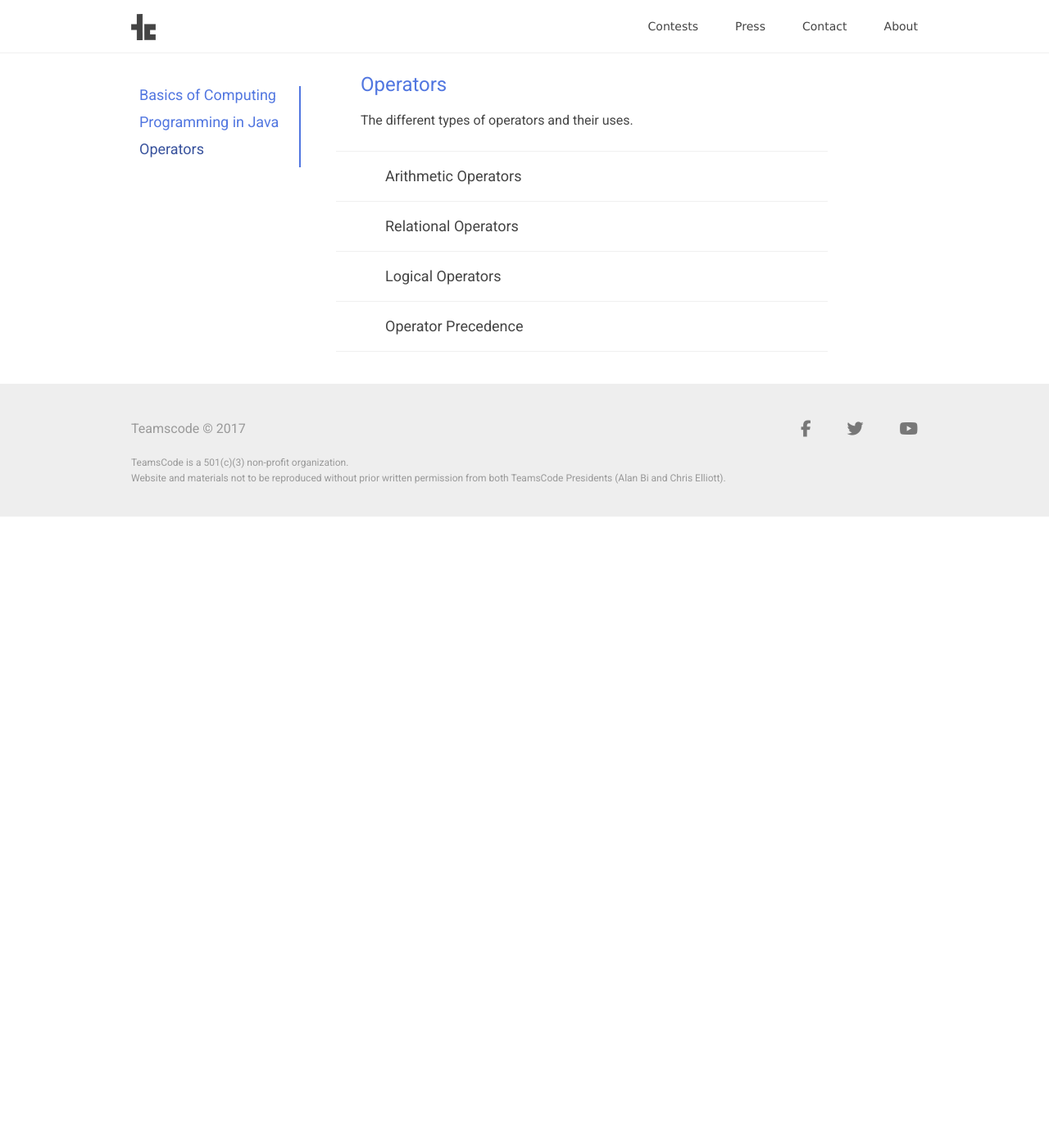
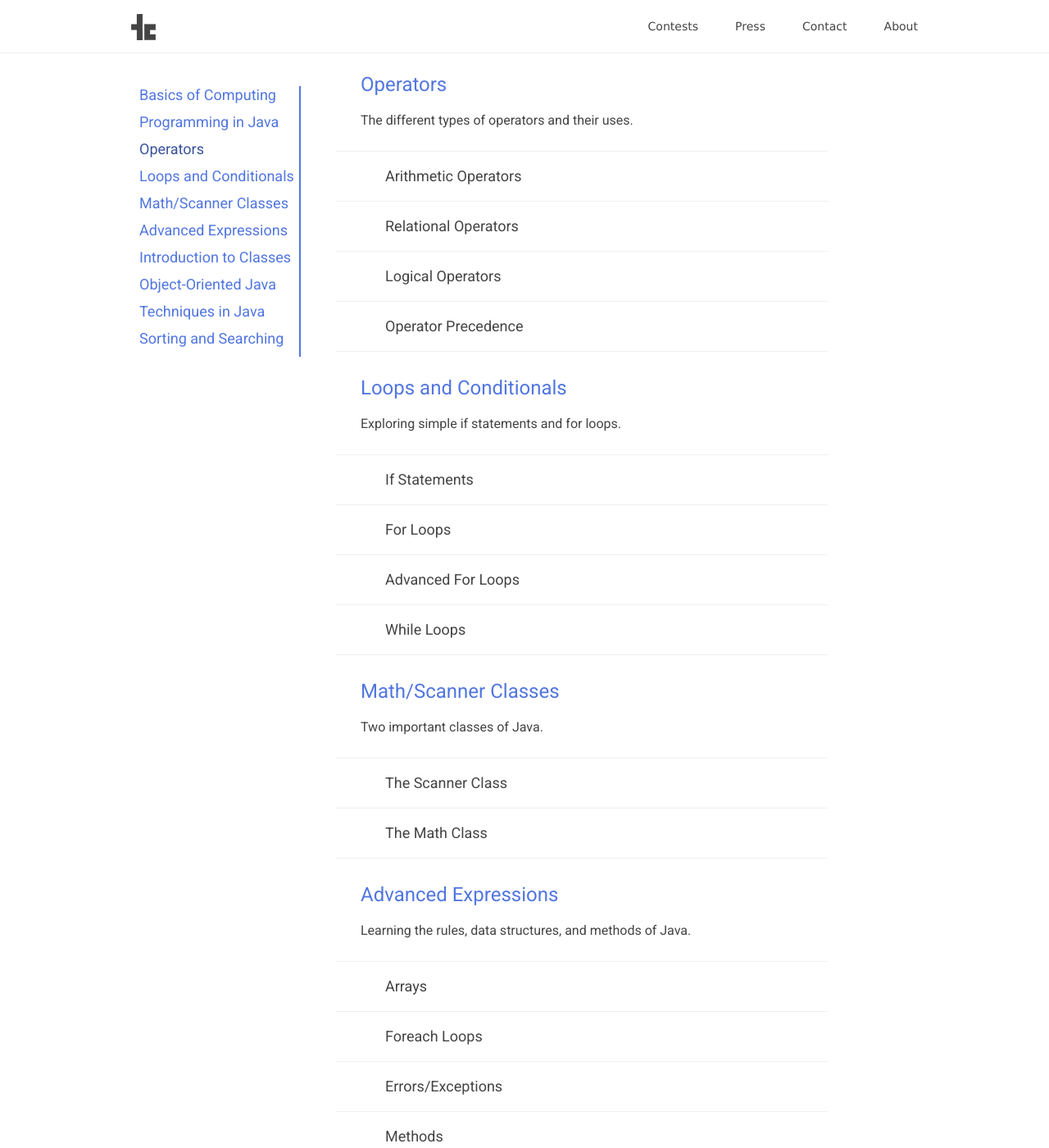
Before and after one commit to teamscode/teamscode.github.io, a Jekyll site: the page built from learn/ap-computer-science/index.html, in a window 1280 px wide and 1400 px high, scrolled down 836 px. Shown: the whole window at 82% size. Built offline with Jekyll 4.4.1, drawn with Linux system fonts in a browser that asks for light colours; nearby versions of some CDN libraries; before the commit the page ends 1466 px from its top, so only the background shows below that; some of the changed text lies outside the part shown.

Commit message:
adding lessons

```diff
--- a/_data/ap_comp_sci_lessons.yml
+++ b/_data/ap_comp_sci_lessons.yml
@@ -2,30 +2,101 @@
   description: The basics of programming and how computers work.
   lessons:
   - title: What is Programming?
-    link: /learn/ap-computer-science/sample-lesson/
+    link: /learn/ap-computer-science/what-is-programming/
   - title: Programming Languages
-    link: /learn/ap-computer-science/sample-lesson/
+    link: /learn/ap-computer-science/programming-languages/
   - title: Binary
-    link: /learn/ap-computer-science/sample-lesson/
+    link: /learn/ap-computer-science/binary/
   - title: Other Bases
-    link: /learn/ap-computer-science/sample-lesson/
+    link: /learn/ap-computer-science/other-bases/
 - header: Programming in Java
   description: An introduction to the basic syntax of Java.
   lessons:
   - title: Hello World
     link: /learn/ap-computer-science/hello-world/
-  - title: Primitive Data Types
-    link: /learn/ap-computer-science/sample-lesson/
+  - title: Primitive Variables
+    link: /learn/ap-computer-science/primitive-variables/
   - title: Strings
-    link: /learn/ap-computer-science/sample-lesson/
+    link: /learn/ap-computer-science/strings/
 - header: Operators
   description: The different types of operators and their uses.
   lessons:
   - title: Arithmetic Operators
-    link: /learn/ap-computer-science/sample-lesson/
+    link: /learn/ap-computer-science/arithmetic-operators/
   - title: Relational Operators
     link: /learn/ap-computer-science/relational-operators/
   - title: Logical Operators
-    link: /learn/ap-computer-science/sample-lesson/
+    link: /learn/ap-computer-science/logical-operators/
   - title: Operator Precedence
     link: /learn/ap-computer-science/operator-precedence/
+- header: Loops and Conditionals
+  description: Exploring simple if statements and for loops.
+  lessons:
+  - title: If Statements
+    link: /learn/ap-computer-science/if-statements/
+  - title: For Loops
+    link: /learn/ap-computer-science/for-loops/
+  - title: Advanced For Loops
+    link: /learn/ap-computer-science/advanced-for-loops/
+  - title: While Loops
+    link: /learn/ap-computer-science/while-loops/
+- header: Math/Scanner Classes
+  description: Two important classes of Java.
+  lessons:
+  - title: The Scanner Class
+    link: /learn/ap-computer-science/the-scanner-class/
+  - title: The Math Class
+    link: /learn/ap-computer-science/the-math-class/
+- header: Advanced Expressions
+  description: Learning the rules, data structures, and methods of Java.
+  lessons:
+  - title: Arrays
+    link: /learn/ap-computer-science/arrays/
+  - title: Foreach Loops
+    link: /learn/ap-computer-science/foreach-loops/
+  - title: Errors/Exceptions
+    link: /learn/ap-computer-science/errors-exceptions/
+  - title: Methods
+    link: /learn/ap-computer-science/methods/
+- header: Introduction to Classes
+  description: The structure, content, and purpose of classes.
+  lessons:
+  - title: Classes
+    link: /learn/ap-computer-science/classes/
+  - title: Using Multiple Classes
+    link: /learn/ap-computer-science/using-multiple-classes/
+  - title: Fields
+    link: /learn/ap-computer-science/fields/
+  - title: Method Types
+    link: /learn/ap-computer-science/method-types/
+- header: Object-Oriented Java
+  description: The standards and foundation of Java.
+  lessons:
+  - title: Objects
+    link: /learn/ap-computer-science/objects/
+  - title: Object-Oriented Programming
+    link: /learn/ap-computer-science/object-oriented-programming/
+  - title: Inheritance
+    link: /learn/ap-computer-science/inheritance/
+  - title: Inheritance Principles
+    link: /learn/ap-computer-science/inheritance-principles/
+- header: Techniques in Java
+  description: An introduction to new programming concepts.
+  lessons:
+  - title: ArrayLists
+    link: /learn/ap-computer-science/arraylists/
+  - title: Recursion
+    link: /learn/ap-computer-science/recursion/
+- header: Sorting and Searching
+  description: The fundamentals of Java sorting and searching algorithms.
+  lessons:
+  - title: Sorting and Searching
+    link: /learn/ap-computer-science/sorting-and-searching/
+  - title: Common Sorting Methods
+    link: /learn/ap-computer-science/common-sorting-methods/
+  - title: Common Searching Methods
+    link: /learn/ap-computer-science/common-searching-methods/
+  - title: Mergesort
+    link: /learn/ap-computer-science/mergesort/
+  - title: Quicksort
+    link: /learn/ap-computer-science/quicksort/
--- /dev/null
+++ b/_posts/2018-1-19-what-is-programming.md
@@ -0,0 +1,54 @@
+---
+layout: post-lesson
+permalink: /learn/ap-computer-science/what-is-programming/
+lesson_title: What is Programming?
+lesson_desc: Learning what programming actually does.
+author: Chris Elliott
+---
+
+<script src="/questions.js"></script>
+
+{% raw %}
+
+**Programming** is the process of writing **code**, which is essentially a special form of instructions used to tell the computer to complete a specific task. Programming can be used for basic things like simple addition to complex goals such as making self-driving cars. Essentially, programming powers almost all of the technology around us. It is up to the programmer to use computers to innovate and create new technology. Here is an example of some code:
+
+        public static String toBaseN(int num, int base) {
+
+            String newNum = "";
+
+            while (num > 0) {
+
+                int result = num % base;
+
+                newNum = result + newNum;
+
+                num /= base;
+
+            }
+
+            return newNum;
+
+        }
+
+This specific code snippet converts a number into a different base (you will learn what this means in <a href="../number-bases">**lesson #4, Number Bases**</a>). By the end of TeamsCode’s lessons, you will be able to understand, evaluate, and create this code by yourself.
+
+<h1>Lesson Quiz</h1>
+
+<h3>Which of the following is false?</h3>
+
+<form>
+	<div>
+		<input type="radio" value="a" name="cc" onchange="check(this, 'b')">
+		a. Code is similar to a set of instructions for the computer to interpret and execute.
+	</div>
+	<div>
+		<input type="radio" value="b" name="cc" onchange="check(this, 'b')">
+		b. Programming does not use any words in the English language.
+	</div>
+	<div>
+		<input type="radio" value="c" name="cc" onchange="check(this, 'b')">
+		c. Programming can be used to do simple or complex tasks.
+	</div>
+</form>
+
+{% endraw %}
--- /dev/null
+++ b/_posts/2018-1-20-primitive-variables.md
@@ -0,0 +1,189 @@
+---
+layout: post-lesson
+permalink: /learn/ap-computer-science/primitive-variables/
+lesson_title: Primitive Variables
+lesson_desc: The different primitive variables and how to use them.
+author: Chris Elliott
+---
+
+<script src="/questions.js"></script>
+
+{% raw %}
+
+<table>
+  <tr>
+    <th colspan="2">Vocab Bar</th>
+  </tr>
+  <tr>
+    <td>Primitive Variable</td>
+    <td>A type of simple variable that is built into Java.</td>
+  </tr>
+  <tr>
+    <td>Variable Declaration</td>
+    <td>Creating a new variable.</td>
+  </tr>
+  <tr>
+    <td>Variable Assignment</td>
+    <td>Assigning a value to a variable.</td>
+  </tr>
+</table>
+
+<br>
+
+<table>
+  <tr>
+    <th colspan="3">Code Bar</th>
+  </tr>
+  <tr>
+    <td><code>int</code></td>
+    <td>An integer variable.</td>
+    <td><code>-148, -3, 0, 1, 15</code></td>
+  </tr>
+  <tr>
+    <td><code>double</code></td>
+    <td>A decimal variable.</td>
+    <td><code>-12.26, 7.8102, 13.0</code></td>
+  </tr>
+  <tr>
+    <td><code>float</code>
+(less important)</td>
+    <td>A less precise decimal variable.</td>
+    <td><code>-12.26f, 7.8102f, 13.0f</code></td>
+  </tr>
+  <tr>
+    <td><code>long</code>
+(less important)</td>
+    <td>An integer variable that can hold larger numbers.</td>
+    <td><code>-148L, -3L, 0L, 1L, 15L</code></td>
+  </tr>
+  <tr>
+    <td><code>boolean</code></td>
+    <td>A true/false value.</td>
+    <td><code>false, true</code></td>
+  </tr>
+  <tr>
+    <td><code>char</code></td>
+    <td>A character based on the ASCII system (essentially a list of different letters/symbols).</td>
+    <td><code>‘a’, ‘f’, ‘J’, ‘0’, ‘.’</code></td>
+  </tr>
+</table>
+
+
+**Primitive variables** are essentially basic variables, and includes six main types: **int**, **double**, **float**, **long**, **boolean**, and **char**. Variables in programming work like variables in math, but programming variables can have values different than numbers <code>(x = 15)</code>. Now, they can also equal booleans <code>(x = false)</code>, chars <code>(x = ‘d’)</code>, and much more.
+
+In programming, there are two basic components of creating a new variable, the **Variable Declaration** and the **Variable Assignment**. The two components are shown in the diagram below:
+
+<img src="/assets/lesson_images/variable_declaration_assignment.png" width="300">
+
+In the above example, <code>int</code> is the type, <code>x</code> is the variable name, and <code>27</code> is the value of <code>x</code>. Primitive variables are all undercase, so declaring a primitive variable as uppercase (saying <code>Int</code> instead of <code>int</code>) throws an error. Variable names should represent their meaning in most cases to make code easier to understand (names such as <code>budget</code>, <code>bookNumber</code>, and <code>score</code> are good examples). These variable names make your code easier to interpret by others when working on group projects.
+
+Additionally, all variable names are case-sensitive (<code>test</code> does not equal <code>Test</code>), cannot have spaces, and convention dictates that all names are used with camelCasing. This means that the first word is lowercase, and all following words start with a capital. This format is shown below with the other primitive variables:
+
+        int myInteger = 27;
+
+        double myDouble = 14.56;
+
+        boolean myBoolean = true;
+
+        char myChar = ‘A’;
+
+If I reassign my variable value after declaration, the variable changes:
+
+        int g = 87;
+
+        System.out.println(g); // outputs 87
+
+        g = 15;
+
+        System.out.println(g); // outputs 15
+
+The variable declaration and variable assignment are not required to be grouped together. For example, the following declaration is completely valid:
+
+        int num; // num has no value
+
+        num = 5; // num equals 5
+
+Finally, there cannot be a mismatch between the variable declaration and variable assignment, or an error will be produced. For example:
+
+        boolean testValue = 50; // ERROR
+
+Primitive variables are used very commonly in programming, and often act as the basis of programs that do very complex tasks. Since they are such an important building block, you must remember all the rules of primitive variables.
+
+<h1>Lesson Quiz</h1>
+
+<h3>1. Primitive variables are NOT built into Java.</h3>
+
+<form>
+	<div>
+		<input type="radio" value="a" name="cc" onchange="check(this, 'b')">
+		a. True
+	</div>
+	<div>
+		<input type="radio" value="b" name="cc" onchange="check(this, 'b')">
+		b. False
+	</div>
+</form>
+
+<h3>2. What does the below code output?</h3>
+
+        int a = 1000;
+
+	    System.out.println(a);
+
+	    a = 8;
+<form>
+	<div>
+		<input type="radio" value="a" name="cc" onchange="check(this, 'b')">
+		a. <code>8</code>
+	</div>
+	<div>
+		<input type="radio" value="b" name="cc" onchange="check(this, 'b')">
+		b. <code>1000</code>
+	</div>
+	<div>
+		<input type="radio" value="c" name="cc" onchange="check(this, 'b')">
+		c. <code>1008</code>
+	</div>
+    <div>
+		<input type="radio" value="d" name="cc" onchange="check(this, 'b')">
+		c. <code>a</code>
+	</div>
+</form>
+
+<h3>3. Is there an error in the below code?</h3>
+
+	    boolean value = true;
+
+	    System.out.println(Value);
+
+<form>
+	<div>
+		<input type="radio" value="a" name="cc" onchange="check(this, 'a')">
+		a. Yes; value should not be capitalized in the second line.
+	</div>
+	<div>
+		<input type="radio" value="b" name="cc" onchange="check(this, 'a')">
+		b. No; primitive variables are case-sensitive.
+	</div>
+</form>
+
+<h3>4. What is the error in the below code?</h3>
+
+        char fifteen = A;
+
+<form>
+	<div>
+		<input type="radio" value="a" name="cc" onchange="check(this, 'c')">
+		a. fifteen is not a valid variable name.
+	</div>
+	<div>
+		<input type="radio" value="b" name="cc" onchange="check(this, 'c')">
+		b. char should be capitalized.
+	</div>
+    <div>
+		<input type="radio" value="c" name="cc" onchange="check(this, 'c')">
+		c. The A needs to be changed to ‘A’.
+	</div>
+</form>
+
+{% endraw %}
--- /dev/null
+++ b/_posts/2018-1-20-programming-languages.md
@@ -0,0 +1,122 @@
+---
+layout: post-lesson
+permalink: /learn/ap-computer-science/programming-languages/
+lesson_title: Programming Languages
+lesson_desc: What are programming languages and why does TeamsCode teach Java?
+author: Chris Elliott
+---
+
+<script src="/questions.js"></script>
+
+{% raw %}
+
+<table>
+  <tr>
+    <th colspan="2">Vocab Bar</th>
+  </tr>
+  <tr>
+    <td>Programming Language</td>
+    <td>A set of rules that are used to create code. There are many different programming languages.</td>
+  </tr>
+  <tr>
+    <td>Syntax</td>
+    <td>The set of rules that defines the grammar/structure of the code. Each programming language has a different syntax.</td>
+  </tr>
+</table>
+
+
+Programmers use many different **programming languages**, and different languages have different uses, such as web development, data storage, and video game creation. Although there are many different programming languages (such as C++, Python, and JavaScript), TeamsCode teaches Java because Java is the main programming language for most high schools across the nation and Java serves as a solid basis for learning object-oriented programming. Additionally, the AP Computer Science A exam uses Java, so these lessons can serve as preparation for this test. Overall, however, the proficiency of the programmer is much more highly valued than the different languages he/she knows.
+
+Every language has a different **syntax**, and Java has countless very important syntax rules. Below is the same segment of code shown in <a href="../what-is-programming">**lesson #1 (What is Programming?)**</a>, with some of the important syntactical elements highlighted.
+
+<img src="/assets/lesson_images/method_example.png" width="600">
+
+Over the course of the TeamsCode lessons, you will learn what these different elements mean in order to construct your own programs. There are 46 total lessons, including 5 **Overview** lessons which test your understanding of the content you’ve learned thus far. Each lesson contains a short quiz, and some lessons have **Coding Challenges**, which are optional tasks you can complete to demonstrate what you’ve learned.
+
+In order to create Java programs, you need to install the Java SDK and an IDE (Integrated Development Environment). If you have not already done this, you should follow the steps illustrated below.
+
+**Install Java SDK**
+
+1. Go to [http://www.oracle.com/technetwork/java/javase/downloads/index.html](http://www.oracle.com/technetwork/java/javase/downloads/index.html).
+
+2. Click on the *"Java Platform (JDK) 8u144"* button on the left under *“Java SE Downloads”*.
+
+3. Go to the table with the title *"Java SE Development Kit 8u144"* and click the button *“Accept License Agreement”*.
+
+4. Depending on your operating system (if you have Mac/Linux/Windows), you will choose the *"Mac OS X"*, *“Windows x64”*, or *“Linux x64”* download.
+
+5. Open the download and follow the installation instructions shown.
+
+**Install IntelliJ**
+
+*<u>Note:</u> There are many different IDE’s you could use that would work fine, but TeamsCode chose IntelliJ because of its clean layout and style. Other IDE’s include <a href="https://netbeans.org/">NetBeans</a> and <a href="http://www.eclipse.org/">Eclipse.</a>*
+
+1. Go to [https://www.jetbrains.com/idea/download/](https://www.jetbrains.com/idea/download/).
+
+2. Select *"Windows"*, *“Mac”*, or *“Linux”* based on your operating system.
+
+3.  Click on the "*Download"* button below *“Community”*.
+
+4. Open the download and follow the installation instructions shown, setting up an account as necessary.
+
+5. Once you reach the menu shown below, click *"Create New Project".*
+
+    <img src="/assets/lesson_images/intellij_home.png" width="400">
+
+6. Next, make sure *"Java"* is selected on the left. Select the *“New”* button next to *“Project SDK”*, and search for *“jdk”*, and select the file shown. Select *“Next”*.
+
+7. **Do not** *"Create project from template"* on the next window, just select *“Next”*.
+
+8. Name the project **TeamsCodeSandbox**, and you can change the project location to wherever you’d like.
+
+9. After closing the tip, if the project tab on the left does not appear, go to the left corner, click the rectangle icon, and select project.
+
+10. Click the arrow next to **TeamsCodeSandbox** and right-click *"src"*. Go to *“New”* then *“Java Class”*, and name it **Sandbox** (and press *“OK”*).
+
+11. Copy all the text exactly as shown in the below program. You don’t need to understand what this code means right now. Make sure not to forget any brackets, parentheses, semicolons, or quotations. Also, CAPITALS MATTER!
+
+    <img src="/assets/lesson_images/intellij_basic_class.png" width="650">
+
+12. The last step is right-click the code, and select *"Run ‘Sandbox.main()’"*. If you have set everything up correctly, *“I have installed IntelliJ IDEA!”* should be printed below, followed by *“Process finished with exit code 0”*. Congratulations!
+
+<h1>Lesson Quiz</h1>
+
+<h3>1. What programming language does TeamsCode teach in this course?</h3>
+
+<form>
+	<div>
+		<input type="radio" value="a" name="cc" onchange="check(this, 'c')">
+		a. C++
+	</div>
+	<div>
+		<input type="radio" value="b" name="cc" onchange="check(this, 'c')">
+		b. JavaScript
+	</div>
+	<div>
+		<input type="radio" value="c" name="cc" onchange="check(this, 'c')">
+		c. Java
+	</div>
+    <div>
+		<input type="radio" value="d" name="cc" onchange="check(this, 'c')">
+		d. IDE
+	</div>
+</form>
+
+<h3>2. What is the definition of syntax?</h3>
+
+<form>
+	<div>
+		<input type="radio" value="a" name="cc" onchange="check(this, 'c')">
+		a. The pronunciations of different important words.
+	</div>
+	<div>
+		<input type="radio" value="b" name="cc" onchange="check(this, 'c')">
+		b. The act of debugging one’s code.
+	</div>
+	<div>
+		<input type="radio" value="c" name="cc" onchange="check(this, 'c')">
+		c. The set of rules that governs the grammar/structure of the code.
+	</div>
+</form>
+
+{% endraw %}
```
Also changed, not shown: _posts/2017-9-24-fall-2017-mihs-programming-contest.md (+1 -1 lines), assets/lesson_images/intellij_basic_class.png (added), assets/lesson_images/intellij_home.png (added), assets/lesson_images/method_example.png (added), assets/lesson_images/variable_declaration_assignment.png (added).
